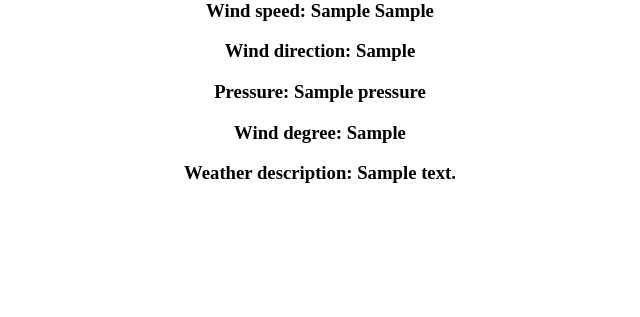
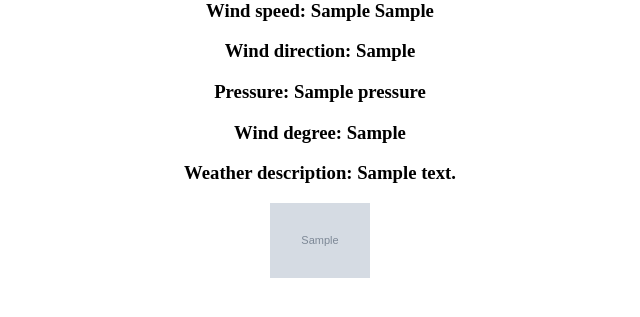
Before and after one commit to DawnSovereign/Weather-disaster-Info, a Flask app: page /wind_info in a window 1280 px wide. Shown: the part 130-447 px from the top of the page, without its empty margins (320-960 px from the left). Run offline with Flask 3, Linux system fonts and the light colour scheme; grey boxes marked "Sample" are stand-in pictures; a database or web service that is not in the repository returns one stand-in record (values such as "Sample title"); data that the repository does not hold is empty; some libraries are stand-ins or nearby versions.

Commit message:
added icon to wind info

```diff
--- a/static/wind_styles.css
+++ b/static/wind_styles.css
@@ -26,6 +26,14 @@ form input[type="submit"] {
     padding: 5px 10px;
     cursor: pointer;
 }
+
 #windCity {
     text-align: left;
 }
+
+.weather-icon {
+    display: block;
+    margin-left: auto;
+    margin-right: auto;
+    width: 100px;
+}
--- a/templates/wind_info.html
+++ b/templates/wind_info.html
@@ -19,5 +19,6 @@
     <h3>Pressure: {{ weather_data.current.pressure }}</h3>
     <h3>Wind degree: {{ weather_data.current.wind_degree }}</h3>
     <h3>Weather description: {{ weather_data.current.weather_descriptions[0] }}</h3>
+    <img class="weather-icon" src="{{ weather_data.current.weather_icons[0] }}" alt="Weather icon">
 </body>
 </html>
```
Also changed, not shown: static/images/tornado.jpeg (deleted).
